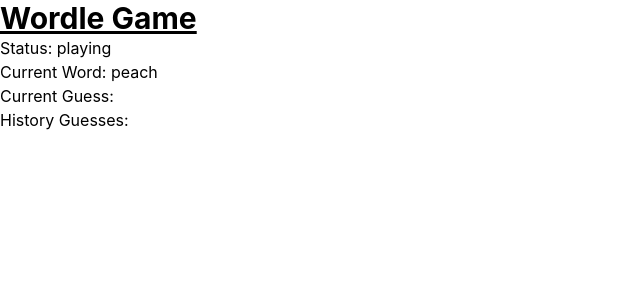
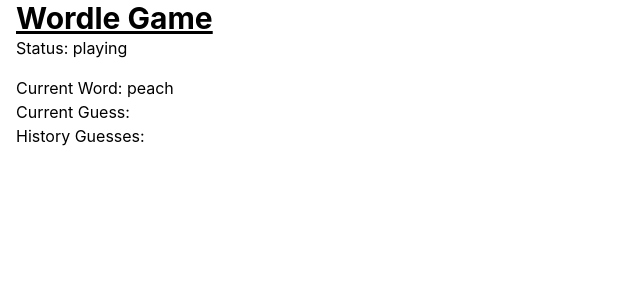
Before and after one commit to CesarSG/WordleGame, a React (Vite) app: page / in a window 1280 px wide. Shown: the top 300 px of the page, without its empty margins (0-640 px from the left). Built offline with nearby package versions, Linux system fonts and the light colour scheme.

Commit message:
feat: add Board component to display current word, guess, and history

```diff
--- a/src/App.tsx
+++ b/src/App.tsx
@@ -1,4 +1,5 @@
 import { useState, useEffect } from 'react'
+import Board from './components/Board.tsx'
 import './App.css'
 
 const WORDS = ['apple', 'grape', 'peach', 'mango', 'berry']
@@ -49,22 +50,22 @@
 
   return (
     <>
-      <div>
-        <h1 className="text-3xl font-bold underline">
-          Wordle Game
-        </h1>
-        <p>Status: {status}</p>
-        <p>Current Word: {currentWord}</p>
-        <p>Current Guess: {currentGuess}</p>
-        <p>History Guesses:</p>
-        {
-          historyGuess.map((word, index) =>{
-            return (
-              <p key={index} >{word}</p>
-            );
-          })
-        }
-
+      <div className="container mx-auto px-4">
+        <div className="grid grid-cols-1 gap-4">
+          <div>
+            <h1 className="text-3xl font-bold underline">
+              Wordle Game
+            </h1>
+            <p>Status: {status}</p>
+          </div>
+          <div>
+            <Board
+              currentWord={currentWord}
+              currentGuess={currentGuess}
+              historyGuess={historyGuess}
+            />
+          </div>
+        </div>
       </div>
     </>
   )
--- /dev/null
+++ b/src/components/Board.tsx
@@ -0,0 +1,26 @@
+
+
+
+interface BoardProps {
+  currentWord: string;
+  currentGuess: string;
+  historyGuess: string[];
+}
+
+export default function Board({ currentWord, currentGuess, historyGuess }: BoardProps) {
+
+  return (
+    <div>
+        <p>Current Word: {currentWord}</p>
+        <p>Current Guess: {currentGuess}</p>
+        <p>History Guesses:</p>
+        {
+          historyGuess.map((word, index) =>{
+            return (
+              <p key={index} >{word}</p>
+            );
+          })
+        }
+    </div>
+  )
+}
```
